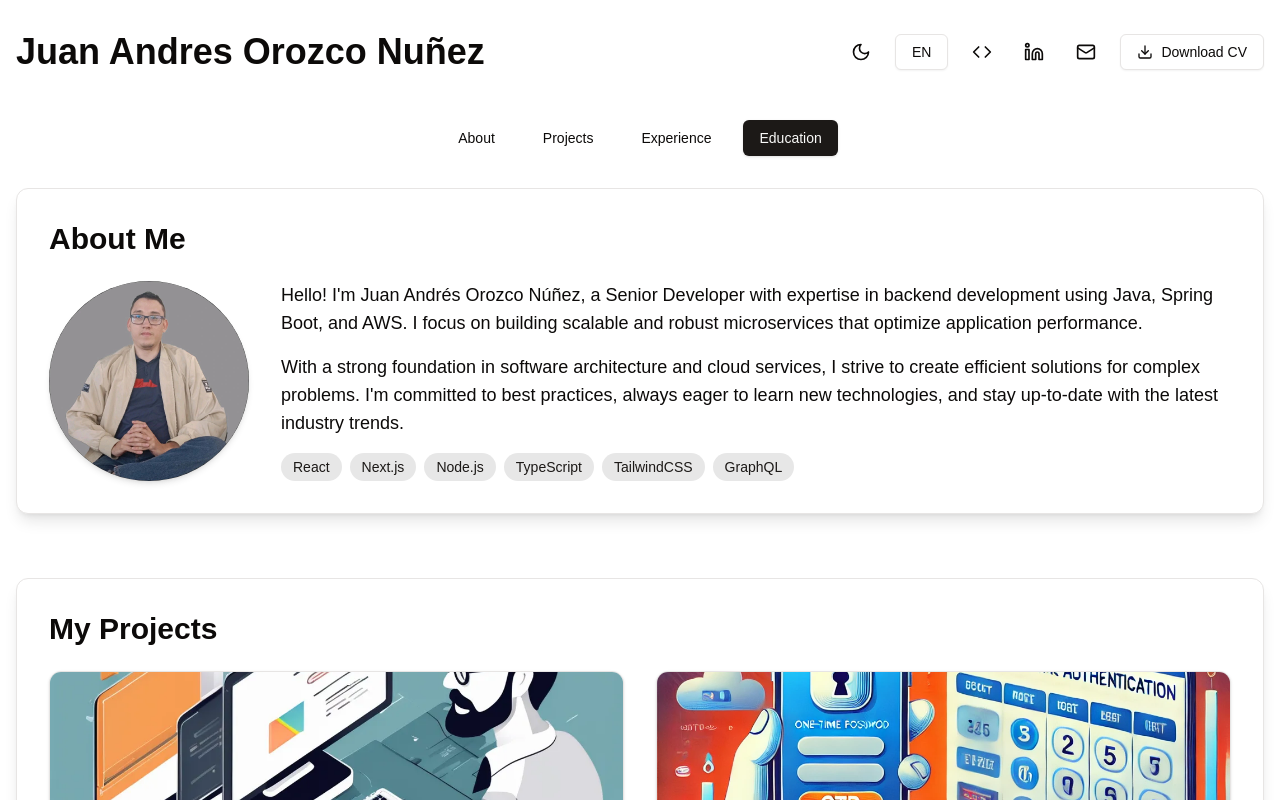
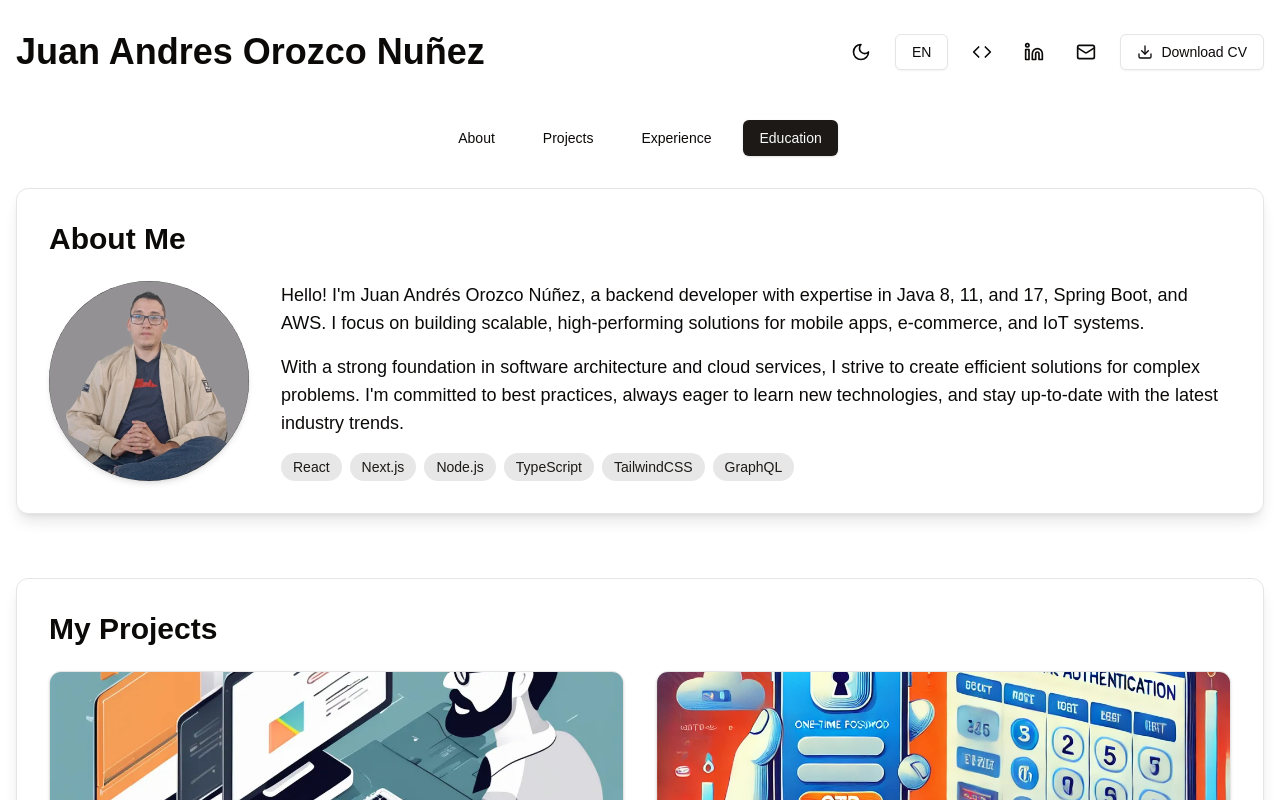
Before and after one commit to AnotherEngineerHere/portfolioreact, a Next.js app: page / in a window 1280 px wide. Shown: the top 800 px of the page. Built offline with nearby package versions, Linux system fonts and the light colour scheme.

Commit message:
Update page

```diff
--- a/app/page.tsx
+++ b/app/page.tsx
@@ -221,11 +221,11 @@ function AboutMe({ setActiveSection, language }: AboutMeProps): JSX.Element {
   const t = translations[language]
   const content = {
     en: {
-      description1: "Hello! I'm Juan Andrés Orozco Núñez, a Senior Developer with expertise in backend development using Java, Spring Boot, and AWS. I focus on building scalable and robust microservices that optimize application performance.",
+      description1: "Hello! I'm Juan Andrés Orozco Núñez, a backend developer with expertise in Java 8, 11, and 17, Spring Boot, and AWS. I focus on building scalable, high-performing solutions for mobile apps, e-commerce, and IoT systems.",
       description2: "With a strong foundation in software architecture and cloud services, I strive to create efficient solutions for complex problems. I'm committed to best practices, always eager to learn new technologies, and stay up-to-date with the latest industry trends."
     },
     es: {
-      description1: "¡Hola! Soy Juan Andrés Orozco Núñez, Senior Developer con experiencia en desarrollo backend utilizando Java, Spring Boot y AWS. Me enfoco en construir microservicios escalables y robustos que optimizan el rendimiento de las aplicaciones.",
+      description1: "¡Hola! Soy Juan Andrés Orozco Núñez, desarrollador backend con experiencia en Java 8, 11 y 17, Spring Boot y AWS. Me enfoco en construir soluciones escalables y de alto rendimiento para aplicaciones móviles, comercio electrónico y sistemas IoT.",
       description2: "Con una sólida base en arquitectura de software y servicios en la nube, me esfuerzo por crear soluciones eficientes para problemas complejos. Estoy comprometido con las buenas prácticas, siempre dispuesto a aprender nuevas tecnologías y mantenerme actualizado con las últimas tendencias de la industria."
     }
   }
@@ -572,15 +572,11 @@ function Education({ setActiveSection, language }: EducationProps): JSX.Element
 
   const courses: { [key in Language]: string[] } = {
     en: [
-      "Introduction to Terminal and Command Line by Platzi",
-      "Fundamentals of Software Engineering by Platzi",
       "DevOps on AWS and Project Management Course",
       "AWS Cloud Foundations",
       "EF Certificate by EF"
     ],
     es: [
-      "Introducción a la Terminal y Línea de Comandos de Platzi",
-      "Fundamentos de Ingeniería de Software de Platzi",
       "Curso de DevOps en AWS y Gestión de Proyectos",
       "Fundamentos de la Nube de AWS",
       "Certificado EF de EF"
```
